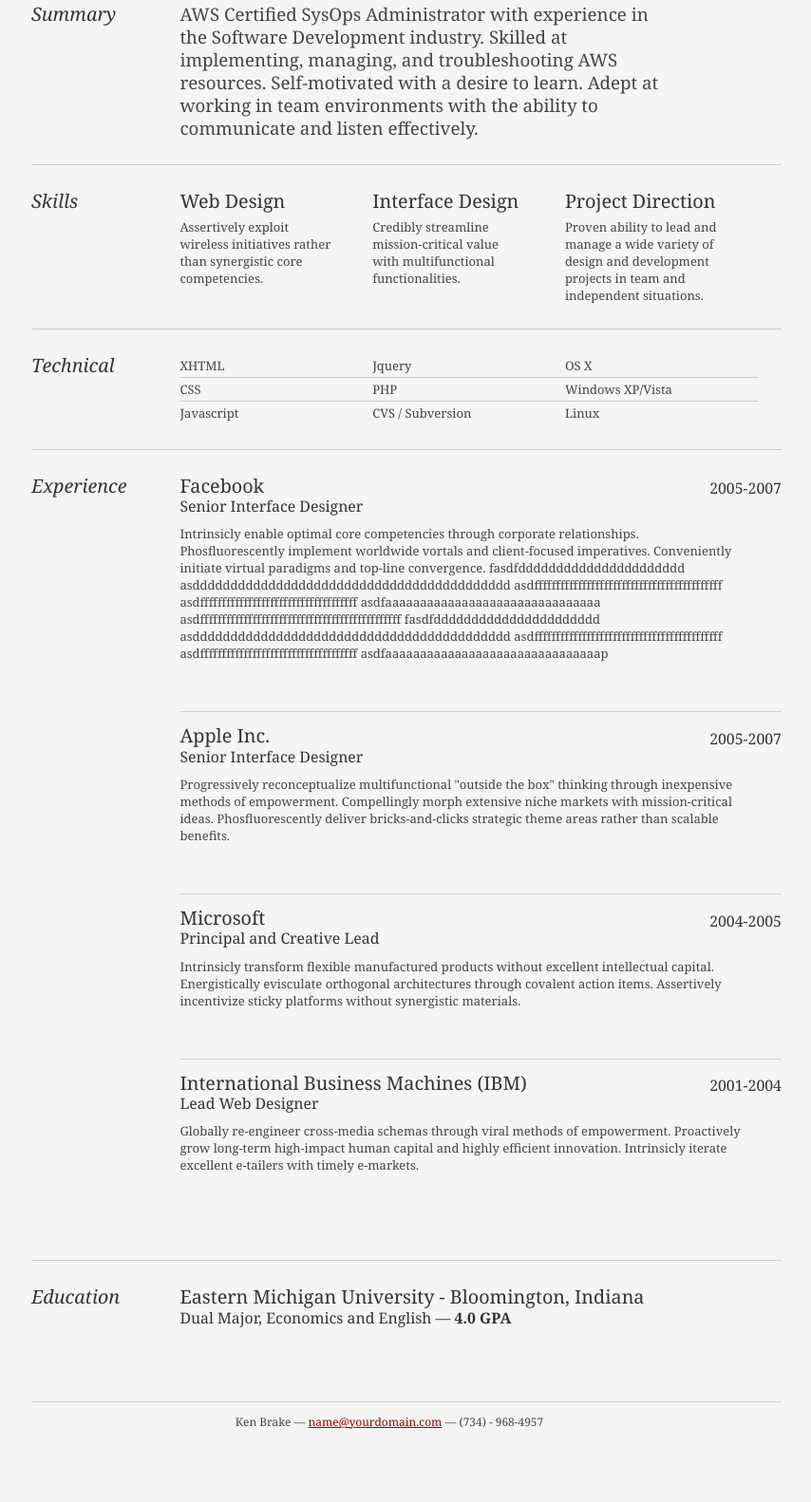
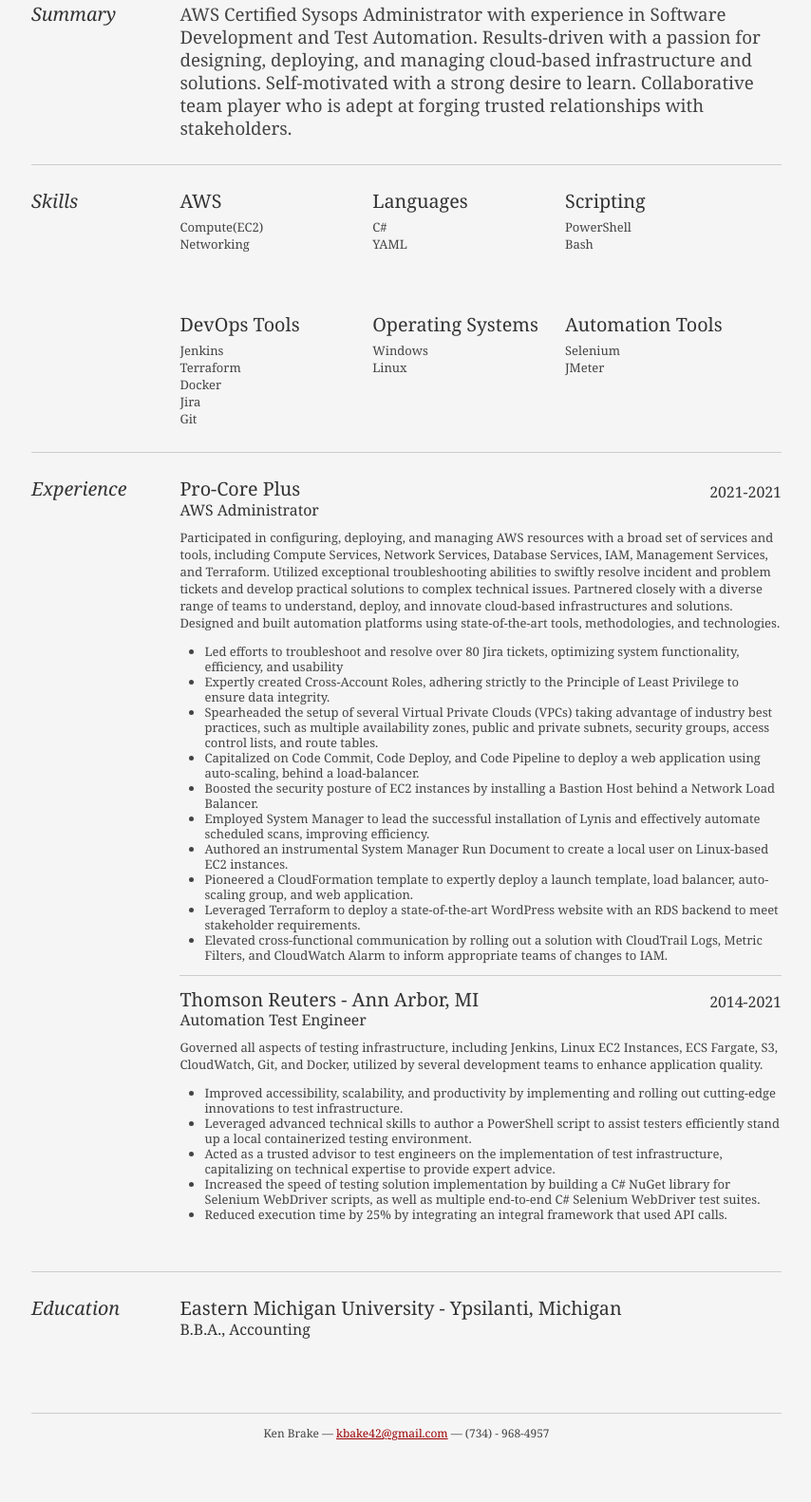
Before and after one commit to kbrake42/resume-site-front-end, a plain HTML site: page index.html in a window 1280 px wide. Shown: the part 271-1853 px from the top of the page at 95% size, without its empty margins (212-1066 px from the left). Drawn offline with Linux system fonts and the light colour scheme; no server answers.

Commit message:
Updates to the page.  Made it more my own.

```diff
--- a/index.html
+++ b/index.html
@@ -44,7 +44,9 @@
 						</div>
 						<div class="yui-u">
 							<p class="enlarge">
-								AWS Certified SysOps Administrator with experience in the Software Development industry.  Skilled at implementing, managing, and troubleshooting AWS resources.  Self-motivated with a desire to learn.  Adept at working in team environments with the ability to communicate and listen effectively.
+								AWS Certified Sysops Administrator with experience in Software Development and Test Automation.
+								Results-driven with a passion for designing, deploying, and managing cloud-based infrastructure and solutions.
+								Self-motivated with a strong desire to learn. Collaborative team player who is adept at forging trusted relationships with stakeholders.
 							</p>
 						</div>
 					</div><!--// .yui-gf -->
@@ -56,22 +58,58 @@
 						<div class="yui-u">
 
 								<div class="talent">
-									<h2>Web Design</h2>
-									<p>Assertively exploit wireless initiatives rather than synergistic core competencies.	</p>
+									<h2>AWS</h2>
+									<p>Compute(EC2)</p>
+									<p>Networking</p>
+
+
 								</div>
 
 								<div class="talent">
-									<h2>Interface Design</h2>
-									<p>Credibly streamline mission-critical value with multifunctional functionalities.	 </p>
+									<h2>Languages</h2>
+									<p>C#</p>
+									<p>YAML</p>
+									<br>
+									<br>
+									<br>
+									<br>
 								</div>
 
 								<div class="talent">
-									<h2>Project Direction</h2>
-									<p>Proven ability to lead and manage a wide variety of design and development projects in team and independent situations.</p>
+									<h2>Scripting</h2>
+									<p>PowerShell</p>
+									<p>Bash</p>
+									<br>
+									<br>
+									<br>
+									<br>
 								</div>
+
+								<div class="talent">
+									<h2>DevOps Tools</h2>
+									<p>Jenkins</p>
+									<p>Terraform</p>
+									<p>Docker</p>
+									<p>Jira</p>
+									<p>Git</p>
+								</div>
+
+								<div class="talent">
+									<h2>Operating Systems</h2>
+									<p>Windows</p>
+									<p>Linux</p>
+								</div>
+
+								<div class="talent">
+									<h2>Automation Tools</h2>
+									<p>Selenium</p>
+									<p>JMeter</p>
+								</div>
+
 						</div>
 					</div><!--// .yui-gf -->
 
+					<!--
 					<div class="yui-gf">
 						<div class="yui-u first">
 							<h2>Technical</h2>
@@ -106,56 +144,99 @@
 						<div class="yui-u">
 
 							<div class="job">
-								<h2>Facebook</h2>
-								<h3>Senior Interface Designer</h3>
-								<h4>2005-2007</h4>
-								<p>Intrinsicly enable optimal core competencies through corporate relationships. Phosfluorescently implement worldwide vortals and client-focused imperatives. Conveniently initiate virtual paradigms and top-line convergence.
-									fasdfdddddddddddddddddddddd
-									asdddddddddddddddddddddddddddddddddddddddddd
-									asdfffffffffffffffffffffffffffffffffffffffffff
-									asdffffffffffffffffffffffffffffffffffff
-									asdfaaaaaaaaaaaaaaaaaaaaaaaaaaaaaaa
-									asdffffffffffffffffffffffffffffffffffffffffffffff
-									fasdfdddddddddddddddddddddd
-									asdddddddddddddddddddddddddddddddddddddddddd
-									asdfffffffffffffffffffffffffffffffffffffffffff
-									asdffffffffffffffffffffffffffffffffffff
-									asdfaaaaaaaaaaaaaaaaaaaaaaaaaaaaaaap</p>
+								<h2>Pro-Core Plus</h2>
+								<h3>AWS Administrator</h3>
+								<h4>2021-2021</h4>
+								<p>Participated in configuring, deploying, and managing AWS resources with a broad set of services and tools,
+									including Compute Services, Network Services, Database Services, IAM, Management Services, and Terraform.
+									Utilized exceptional troubleshooting abilities to swiftly resolve incident and problem tickets and develop
+									practical solutions to complex technical issues. Partnered closely with a diverse range of teams to understand,
+									deploy, and innovate cloud-based infrastructures and solutions. Designed and built automation platforms using
+									state-of-the-art tools, methodologies, and technologies.
+								</p>
+								<div>
+									<ul>
+										<li>
+											Led efforts to troubleshoot and resolve over 80 Jira tickets, optimizing system functionality, efficiency,
+											and usability
+										</li>
+										<li>
+											Expertly created Cross-Account Roles, adhering strictly to the Principle of Least Privilege to ensure data integrity.
+										</li>
+										<li>
+											Spearheaded the setup of several Virtual Private Clouds (VPCs) taking advantage of industry best practices,
+											such as multiple availability zones, public and private subnets, security groups, access control lists, and route tables.
+										</li>
+										<li>
+											Capitalized on Code Commit, Code Deploy, and Code Pipeline to deploy a web application using auto-scaling, behind a load-balancer.
+										</li>
+										<li>
+											Boosted the security posture of EC2 instances by installing a Bastion Host behind a Network Load Balancer.
+										</li>
+										<li>
+											Employed System Manager to lead the successful installation of Lynis and effectively automate scheduled scans, improving efficiency.
+										</li>
+										<li>
+											Authored an instrumental System Manager Run Document to create a local user on Linux-based EC2 instances.
+										</li>
+										<li>
+											Pioneered a CloudFormation template to expertly deploy a launch template, load balancer, auto-scaling group,
+											and web application.
+										</li>
+										<li>
+											Leveraged Terraform to deploy a state-of-the-art WordPress website with an RDS backend to meet stakeholder requirements.
+										</li>
+										<li>
+											Elevated cross-functional communication by rolling out a solution with CloudTrail Logs, Metric Filters,
+											and CloudWatch Alarm to inform appropriate teams of changes to IAM.
+										</li>
+									</ul>
+								</div>
+
 							</div>
 
-							<div class="job">
-								<h2>Apple Inc.</h2>
-								<h3>Senior Interface Designer</h3>
-								<h4>2005-2007</h4>
-								<p>Progressively reconceptualize multifunctional "outside the box" thinking through inexpensive methods of empowerment. Compellingly morph extensive niche markets with mission-critical ideas. Phosfluorescently deliver bricks-and-clicks strategic theme areas rather than scalable benefits. </p>
-							</div>
+							<div class="job last">
+								<h2>Thomson Reuters - Ann Arbor, MI</h2>
+								<h3>Automation Test Engineer</h3>
+								<h4>2014-2021</h4>
+								<p> Governed all aspects of testing infrastructure, including Jenkins, Linux EC2 Instances, ECS Fargate, S3, CloudWatch, Git,
+									and Docker, utilized by several development teams to enhance application quality.</p>
 
-							<div class="job">
-								<h2>Microsoft</h2>
-								<h3>Principal and Creative Lead</h3>
-								<h4>2004-2005</h4>
-								<p>Intrinsicly transform flexible manufactured products without excellent intellectual capital. Energistically evisculate orthogonal architectures through covalent action items. Assertively incentivize sticky platforms without synergistic materials. </p>
-							</div>
-
-
-							<div class="job last">
-								<h2>International Business Machines (IBM)</h2>
-								<h3>Lead Web Designer</h3>
-								<h4>2001-2004</h4>
-								<p>Globally re-engineer cross-media schemas through viral methods of empowerment. Proactively grow long-term high-impact human capital and highly efficient innovation. Intrinsicly iterate excellent e-tailers with timely e-markets.</p>
+									<div>
+										<ul>
+											<li>
+												Improved accessibility, scalability, and productivity by implementing and rolling out cutting-edge
+												innovations to test infrastructure.
+											</li>
+											<li>
+												Leveraged advanced technical skills to author a PowerShell script to assist testers efficiently
+												stand up a local containerized testing environment.
+											</li>
+											<li>
+												Acted as a trusted advisor to test engineers on the implementation of test infrastructure,
+												capitalizing on technical expertise to provide expert advice.
+											</li>
+											<li>
+												Increased the speed of testing solution implementation by building a C# NuGet library for
+												Selenium WebDriver scripts, as well as multiple end-to-end C# Selenium WebDriver test suites.
+											</li>
+											<li>
+												Reduced execution time by 25% by integrating an integral framework that used API calls.
+											</li>
+										</ul>
+									</div>
 							</div>
 
 						</div><!--// .yui-u -->
 					</div><!--// .yui-gf -->
-
 
 					<div class="yui-gf last">
 						<div class="yui-u first">
 							<h2>Education</h2>
 						</div>
 						<div class="yui-u">
-							<h2>Eastern Michigan University - Bloomington, Indiana</h2>
-							<h3>Dual Major, Economics and English &mdash; <strong>4.0 GPA</strong> </h3>
+							<h2>Eastern Michigan University - Ypsilanti, Michigan</h2>
+							<h3>B.B.A., Accounting </h3>
 						</div>
 					</div><!--// .yui-gf -->
 
@@ -165,7 +246,7 @@
 		</div><!--// bd -->
 
 		<div id="ft">
-			<p>Ken Brake &mdash; <a href="mailto:name@yourdomain.com">name@yourdomain.com</a> &mdash; (734) - 968-4957</p>
+			<p>Ken Brake &mdash; <a href="mailto:kbrake42@gmail.com">kbake42@gmail.com</a> &mdash; (734) - 968-4957</p>
 			<div id="counter"></div>
 		</div><!--// footer -->
 
--- a/resume.css
+++ b/resume.css
@@ -35,12 +35,13 @@
 h2 { font-size: 152% }
 h3, h4 { font-size: 122%; }
 h1, h2, h3, h4 { color: #333; }
-p { font-size: 100%; line-height: 18px; padding-right: 3em; }
+p { font-size: 100%; line-height: 18px; }
 a { color: #990003 }
 a:hover { text-decoration: none; }
 strong { font-weight: bold; }
-li { line-height: 24px; border-bottom: 1px solid #ccc; }
-p.enlarge { font-size: 144%; padding-right: 6.5em; line-height: 24px; }
+/*li { line-height: 24px; border-bottom: 1px solid #ccc; } */
+li {list-style: disc; margin-left: 2em;}
+p.enlarge { font-size: 144%; line-height: 24px; }
 p.enlarge span { color: #000 }
 .contact-info { margin-top: 7px; }
 .first h2 { font-style: italic; }
@@ -54,10 +55,10 @@
 
 .job { position: relative; margin-bottom: 1em; padding-bottom: 1em; border-bottom: 1px solid #ccc; }
 .job h4 { position: absolute; top: 0.35em; right: 0 }
-.job p { margin: 0.75em 0 3em 0; }
+.job p { margin: 0.75em 0 1em 0; }
 
 .last { border: none; }
-.skills-list {  }
+.skills-list
 .skills-list ul { margin: 0; }
 .skills-list li { margin: 3px 0; padding: 3px 0; }
 .skills-list li span { font-size: 152%; display: block; margin-bottom: -2px; padding: 0 }
```
